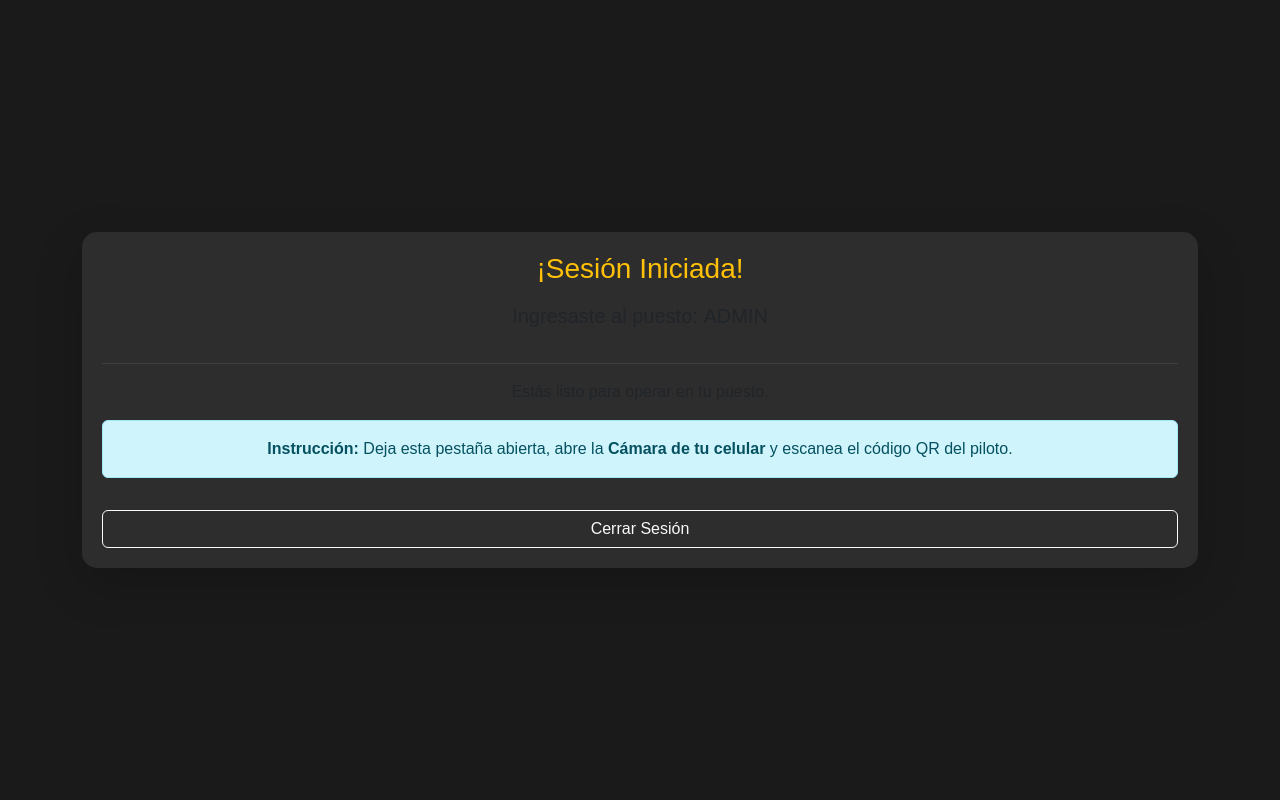
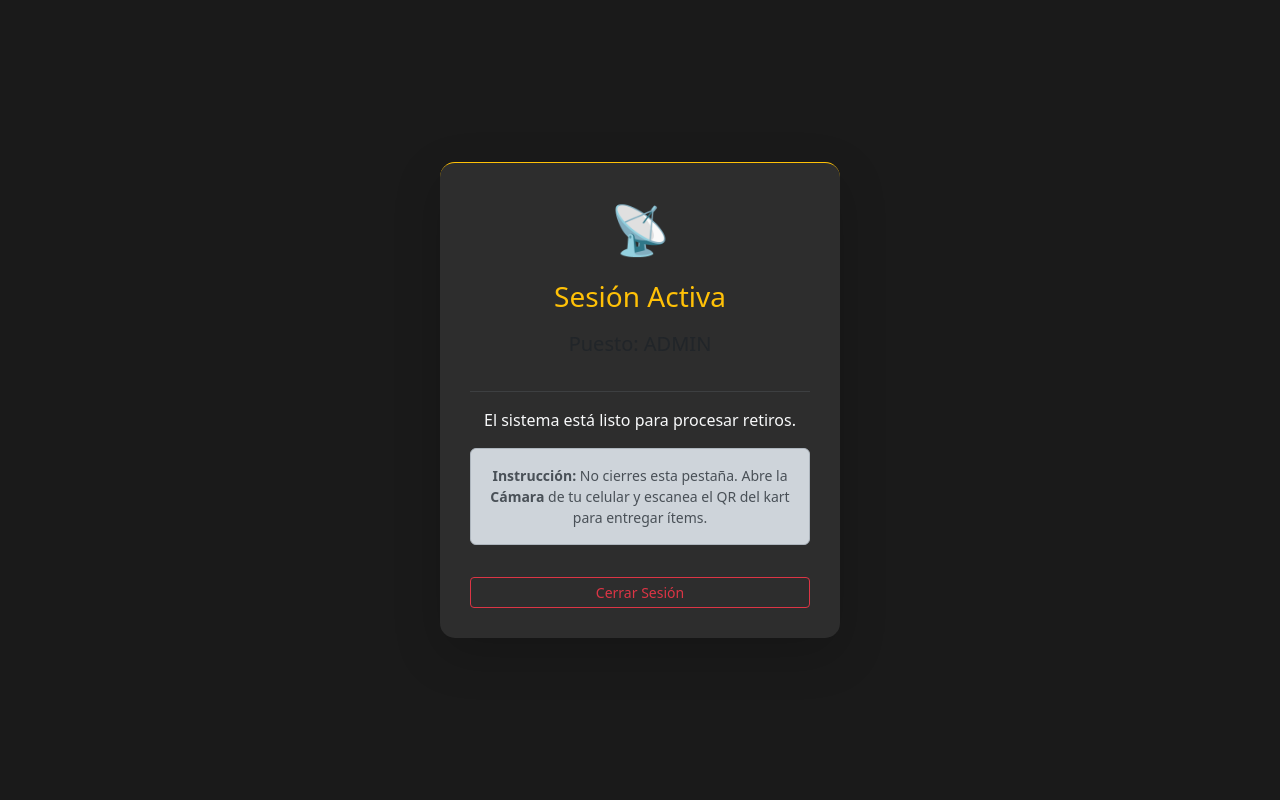
Before and after one commit to cecipereyra80-create/iameseries1, a Flask app: page /stand_home in a window 1280 px wide. Run offline with Flask 3, Linux system fonts and the light colour scheme; a user stored in the database is signed in.

Commit message:
Update stand_home.html

```diff
--- a/templates/stand_home.html
+++ b/templates/stand_home.html
@@ -3,25 +3,25 @@
 <head>
     <meta charset="UTF-8">
     <meta name="viewport" content="width=device-width, initial-scale=1.0">
-    <title>Puesto de Control</title>
+    <title>Puesto de Control - IAME</title>
     <link href="https://cdn.jsdelivr.net/npm/bootstrap@5.3.0/dist/css/bootstrap.min.css" rel="stylesheet">
     <style>
-        body { background-color: #1a1a1a; color: white; font-family: sans-serif; display: flex; align-items: center; justify-content: center; height: 100vh; }
-        .card { background-color: #2d2d2d; border: none; border-radius: 15px; padding: 20px; text-align: center; }
+        body { background-color: #1a1a1a; color: white; display: flex; align-items: center; justify-content: center; height: 100vh; margin: 0; }
+        .card { background-color: #2d2d2d; border: none; border-radius: 15px; padding: 30px; text-align: center; max-width: 400px; width: 90%; }
+        .status-icon { font-size: 3rem; color: #ffc107; margin-bottom: 15px; }
     </style>
 </head>
 <body>
-    <div class="container">
-        <div class="card shadow-lg">
-            <h3 class="text-warning mb-3">¡Sesión Iniciada!</h3>
-            <p class="lead">Ingresaste al puesto: <strong>{{ current_user.role | upper }}</strong></p>
-            <hr class="border-secondary">
-            <p>Estás listo para operar en tu puesto.</p>
-            <div class="alert alert-info">
-                <strong>Instrucción:</strong> Deja esta pestaña abierta, abre la <strong>Cámara de tu celular</strong> y escanea el código QR del piloto.
-            </div>
-            <a href="{{ url_for('logout') }}" class="btn btn-outline-light mt-3">Cerrar Sesión</a>
+    <div class="card shadow-lg border-top border-warning">
+        <div class="status-icon">📡</div>
+        <h3 class="text-warning mb-3">Sesión Activa</h3>
+        <p class="lead">Puesto: <strong>{{ current_user.role | upper }}</strong></p>
+        <hr class="border-secondary">
+        <p class="text-light">El sistema está listo para procesar retiros.</p>
+        <div class="alert alert-dark small">
+            <strong>Instrucción:</strong> No cierres esta pestaña. Abre la <strong>Cámara</strong> de tu celular y escanea el QR del kart para entregar ítems.
         </div>
+        <a href="{{ url_for('logout') }}" class="btn btn-outline-danger btn-sm mt-3">Cerrar Sesión</a>
     </div>
 </body>
 </html>
```
